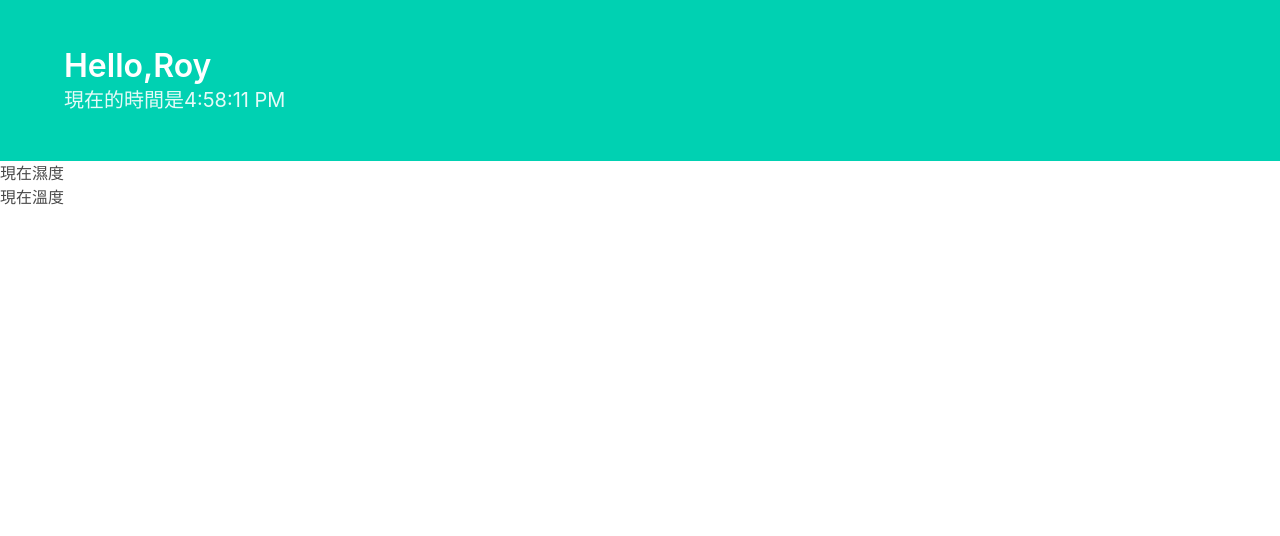
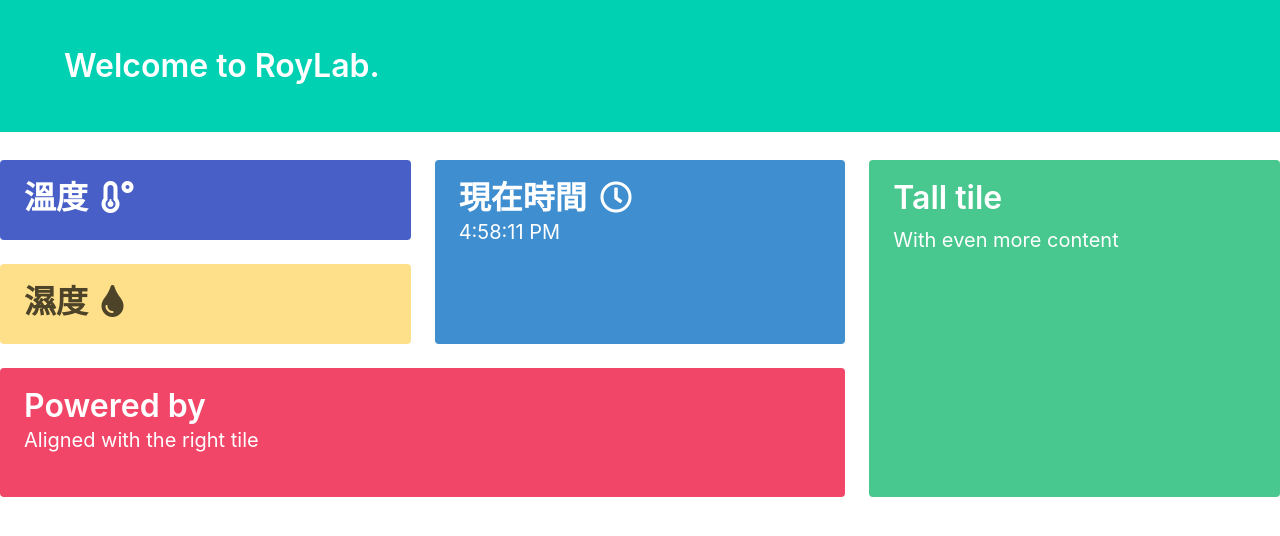
Before and after one commit to RoyJian/DHT-frontend, a React (Create React App) app: page / in a window 1280 px wide. Shown: the top 536 px of the page. Built offline with nearby package versions, Linux system fonts and the light colour scheme; no server answers.

Commit message:
加入DHT.js以及CSS框架

```diff
--- a/src/App.js
+++ b/src/App.js
@@ -8,88 +8,18 @@ import "./App.css";
 //let DHT=http://0.0.0.0:8000/DHT
 let user = "Roy";
 class App extends React.Component {
-  //Component本身自我更新
-  constructor(props) {
-    super(props);
-    this.state = {date: new Date(),dht:[]};
-
-  }
-
-
-  //加入生命週期方法
-  //componentDidMount()在 component 被 render 到 DOM 之後才會執行
-  componentDidMount() {
-    this.timerID = setInterval(
-      () => this.tick(),
-      1000
-    );
-    this.timerIDtoDHT = setInterval(
-      () => this.tickToDHT(),
-      5000
-    );
-
-  }
-
-  componentWillUnmount() {
-    clearInterval(this.timerID);
-    clearInterval(this.timerIDtoDHT);
-  }
-
-  tick() {
-    this.setState({
-      date: new Date()
-    });
-
-  }
-  //https://cors-anywhere.herokuapp.com/roy-lab.tk/apiDHT
-  tickToDHT(){
-    fetch('https://roy-lab.tk/apiDHT')//測試階段
-    .then((response) => {
-        console.log(response)
-        return response.json()
-        //return response.text()
-    }).then((myJson) => {
-        console.log(myJson)
-        this.setState({
-          dht: myJson
-        });
-    })
-
-  }
-
-  isopen=1;
-  render(){
-   if(this.isopen===1){
-    fetch('https://roy-lab.tk/apiDHT')//測試階段
-    .then((response) => {
-        console.log(response)
-        return response.json()
-        //return response.text()
-    }).then((myJson) => {
-        console.log(myJson)
-        this.setState({
-          dht: myJson
-        });
-    })
-    this.isopen=0;
-   }
+  render() {
     return (
       <div>
         <script crossOrigin="true" src="..."></script>
         <section className="hero is-primary">
           <div className="hero-body">
             <div className="container">
-              <h1 className="title ">Hello,{user}</h1>
-              <h2 className="subtitle  ">
-                現在的時間是{this.state.date.toLocaleTimeString()}
-                {/* 呼叫上面更新的時間 */}
-              </h2>
+              <h1 className="title ">Welcome to RoyLab.</h1>
             </div>
           </div>
         </section>
         <div>
-          <p>現在濕度{this.state.dht["T"]} </p>
-          <p>現在溫度{this.state.dht["H"]} </p>
         </div>
       </div>
     );
--- /dev/null
+++ b/src/Dht.js
@@ -0,0 +1,132 @@
+import React from "react";
+import "bulma/css/bulma.css";
+import "@fortawesome/fontawesome-free/css/all.css"
+import "./App.css";
+
+class Dht extends React.Component {
+    constructor(props) {
+        super(props);
+        this.state = { date: new Date(), dht: [] };
+    }
+    //加入生命週期方法
+    //componentDidMount()在 component 被 render 到 DOM 之後才會執行
+    componentDidMount() {
+        this.timerID = setInterval(
+        () => this.tick(),
+        1000
+    );
+        this.timerIDtoDHT = setInterval(
+        () => this.tickToDHT(),
+        5000
+        );
+    }
+
+
+    componentWillUnmount() {
+        clearInterval(this.timerID);
+        clearInterval(this.timerIDtoDHT);
+    }
+
+    tick() {
+        this.setState({
+          date: new Date()
+        });
+      }
+      //https://cors-anywhere.herokuapp.com/roy-lab.tk/apiDHT
+      tickToDHT() {
+        fetch('https://roy-lab.tk/apiDHT')//測試階段
+          .then((response) => {
+            console.log(response)
+            return response.json()
+            //return response.text()
+          }).then((myJson) => {
+            console.log(myJson)
+            this.setState({
+              dht: myJson
+            });
+          })
+      }
+      isopen = 1;
+
+
+
+
+
+    render() {
+        if (this.isopen === 1) {
+            fetch('https://roy-lab.tk/apiDHT')//測試階段
+              .then((response) => {
+                console.log(response)
+                return response.json()
+                //return response.text()
+              }).then((myJson) => {
+                console.log(myJson)
+                this.setState({
+                  dht: myJson
+                });
+              })
+            this.isopen = 0;
+          }
+        return (
+            <div className="tile is-ancestor mt-4">
+                <div className="tile is-vertical is-8">
+                    <div className="tile">
+                        <div className="tile is-parent is-vertical ">
+                            <article className="tile is-child notification is-link">
+                                <p className="title">溫度 &thinsp;
+                                    <i className="fas fa-temperature-low"></i>
+                                </p>
+                                <p className="subtitle">
+                                {this.state.dht["T"]}
+                                </p>
+                            </article>
+                            <article className="tile is-child notification is-warning">
+                                <p className="title">濕度 &thinsp;
+                                    <i className="fas fa-tint"></i>
+                                </p>
+                                <p className="subtitle">
+                                {this.state.dht["H"]}
+                                </p>
+                            </article>
+                        </div>
+                        <div className="tile is-parent">
+                            <article className="tile is-child notification is-info">
+                                <p className="title">現在時間 &thinsp;
+                                    <i className="far fa-clock"></i>
+                                </p>
+                                <p className="subtitle">
+                                    {this.state.date.toLocaleTimeString()}
+                                </p>
+                            </article>
+                        </div>
+                    </div>
+                    <div className="tile is-parent">
+                        <article className="tile is-child notification is-danger">
+                            <p className="title">Powered by</p>
+                            <p className="subtitle">Aligned with the right tile</p>
+                            <div className="content">
+
+                            </div>
+                        </article>
+                    </div>
+                </div>
+                <div className="tile is-parent">
+                    <article className="tile is-child notification is-success">
+                        <div className="content">
+                            <p className="title">Tall tile</p>
+                            <p className="subtitle">With even more content</p>
+                            <div className="content">
+
+                            </div>
+                        </div>
+                    </article>
+                </div>
+            </div>
+        );
+
+
+
+
+    }
+}
+export default Dht;
--- a/src/index.js
+++ b/src/index.js
@@ -2,6 +2,7 @@ import React from 'react';
 import ReactDOM from 'react-dom';
 import './index.css';
 import App from './App';
+import Dht from './Dht'
 import 'bulma/css/bulma.css'
 //import registerServiceWorker from './registerServiceWorker';
 
@@ -10,20 +11,10 @@ import 'bulma/css/bulma.css'
 ReactDOM.render(
   <React.StrictMode >
     <App />
+    <Dht />
   </React.StrictMode>
   ,document.getElementById('root')
 );
-
-/*let user ="Roy";
-function tick() {
-  const element = (
-    <div>
-      <h1>Hello,{user+"."}</h1>
-      <h2>現在是{new Date().toLocaleTimeString()}</h2>
-    </div>
-  );
-  ReactDOM.render(element, document.getElementById('root'));
-}*/
 
 
 
```
